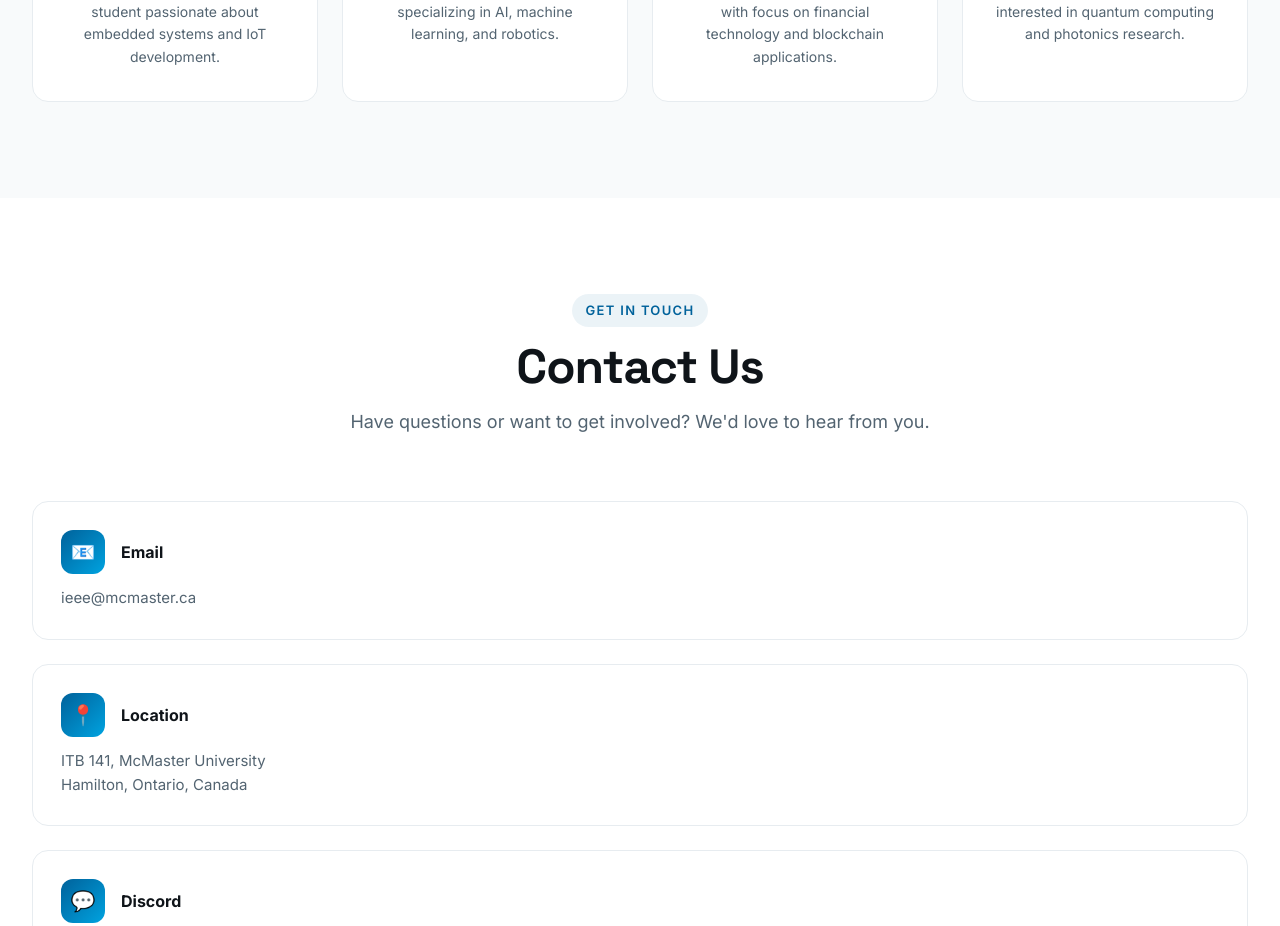
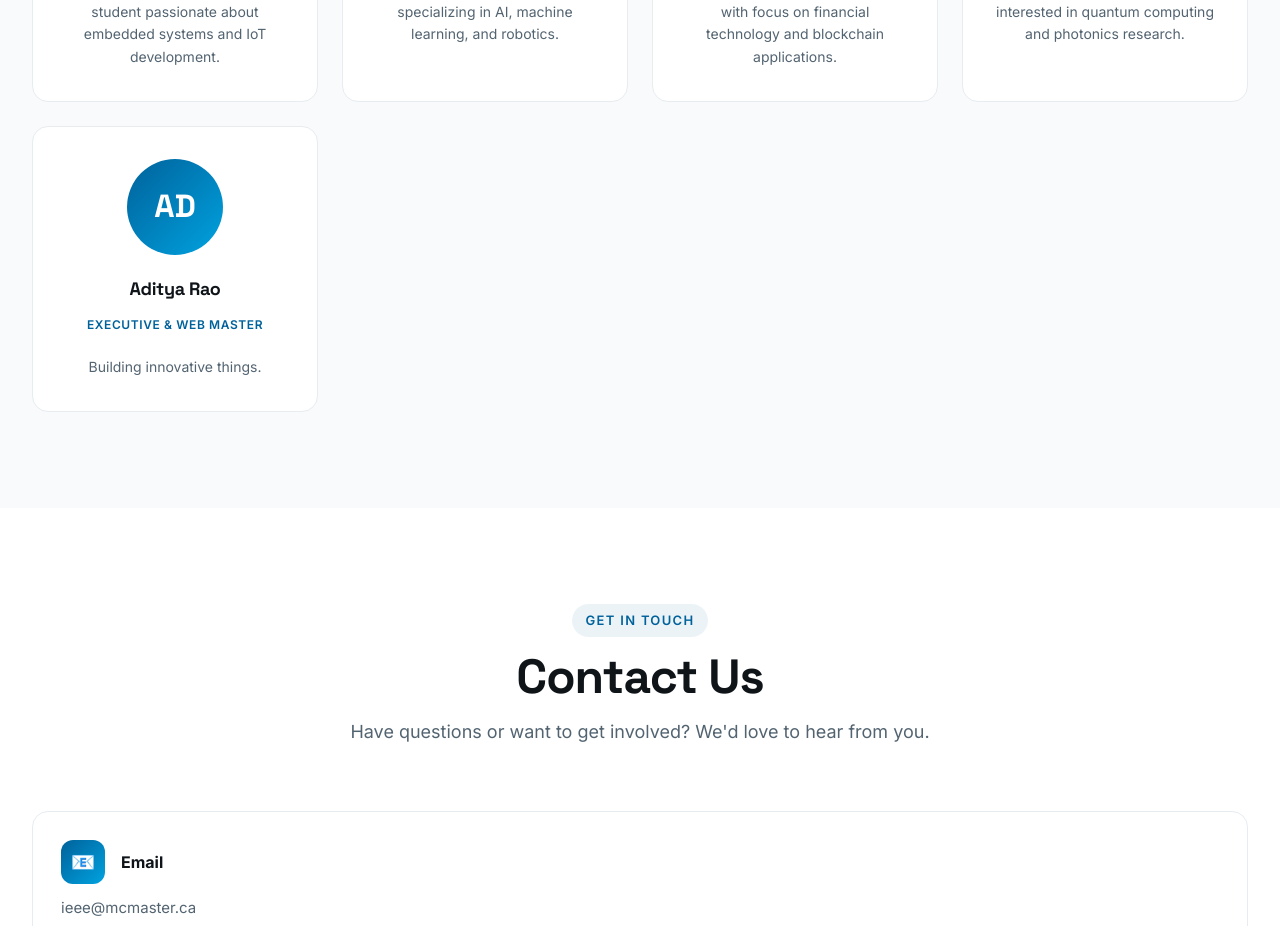
Before and after one commit to mac-ieee/ieeesb-mcmaster-website, a Next.js app: page / in a window 1280 px wide. Shown: the part 5240-6166 px from the top of the page. Built offline with nearby package versions, Linux system fonts and the light colour scheme.

Commit message:
Add Aditya Rao to team members list

```diff
--- a/src/data/team.ts
+++ b/src/data/team.ts
@@ -30,4 +30,10 @@ export const members: Member[] = [
         role: "Events Coordinator",
         bio: "Engineering Physics student interested in quantum computing and photonics research.",
     },
+    {
+        initials: "AD",
+        name: "Aditya Rao",
+        role: "Executive & Web Master",
+        bio: "Building innovative things.",
+    },
 ]
```
